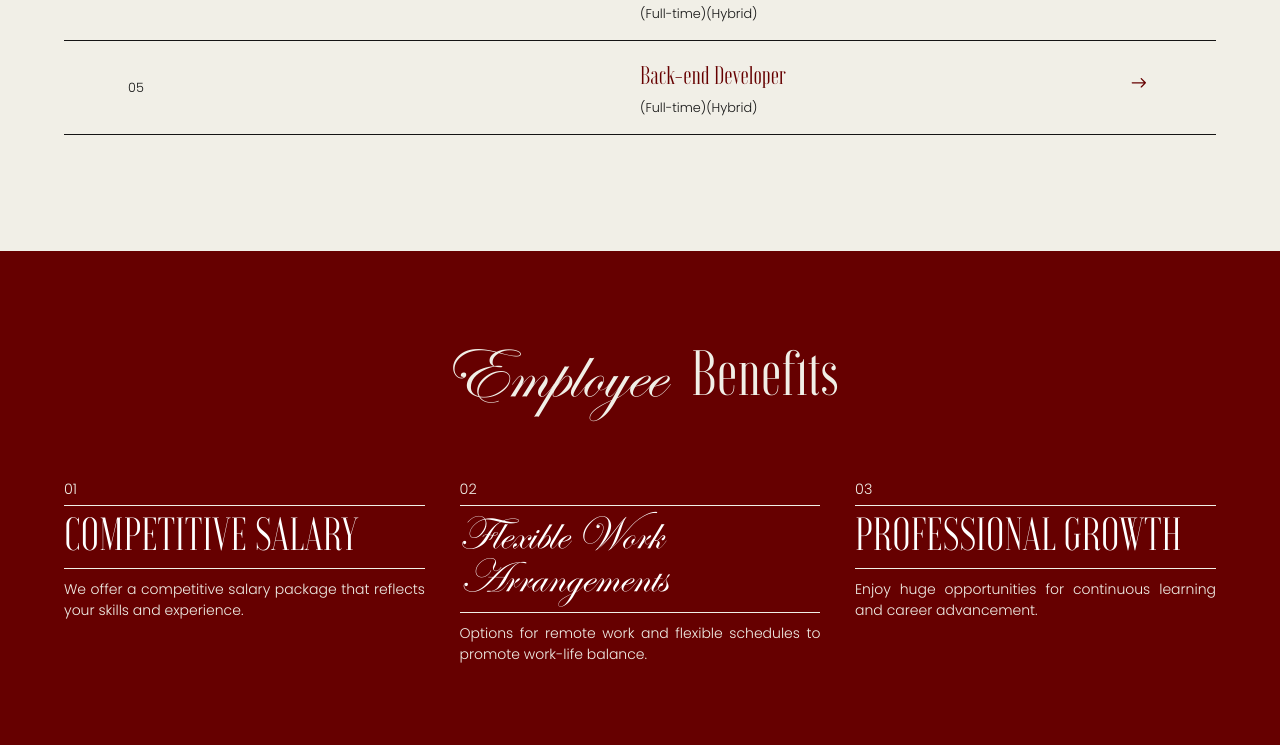
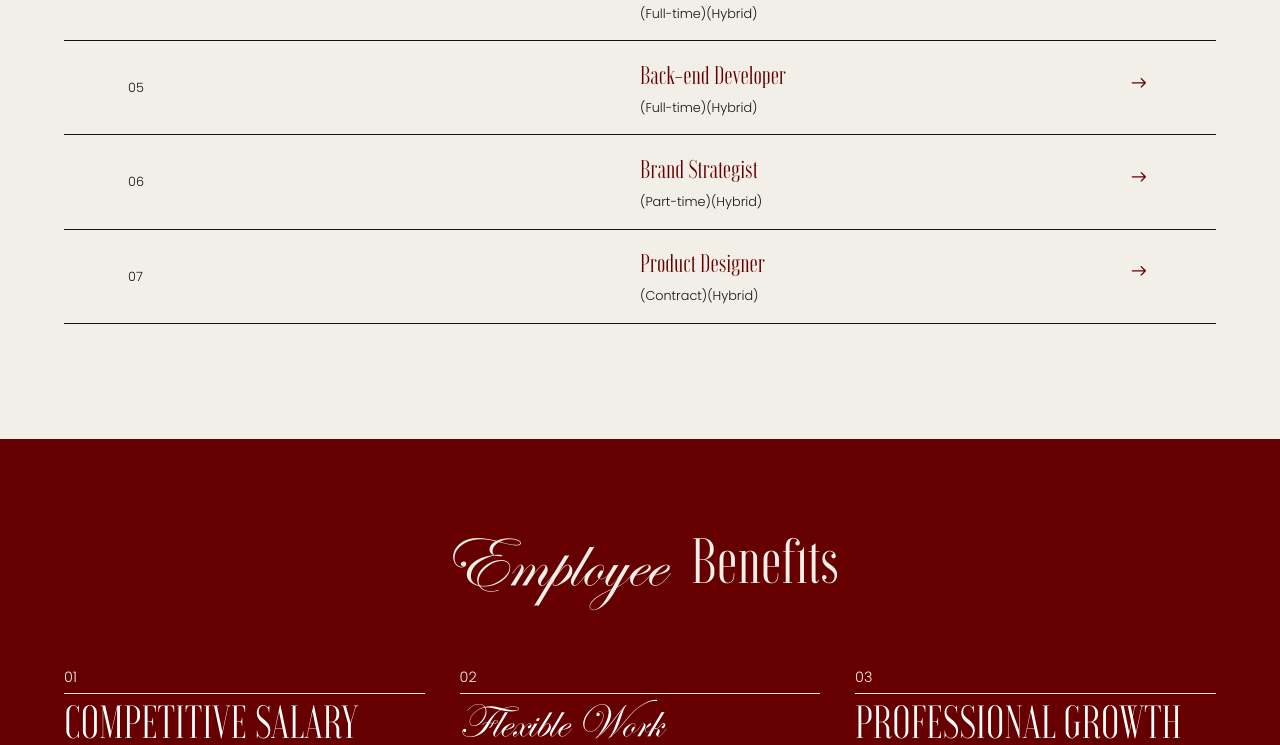
Before and after one commit to RoukayaZaki/Diva, a React (Vite) app: page /careers in a window 1280 px wide. Shown: the part 1193-1938 px from the top of the page. Built offline with nearby package versions, Linux system fonts and the light colour scheme.

Commit message:
fix: edits in homepage desktop view

```diff
--- a/src/assets/data/job_descriptions.json
+++ b/src/assets/data/job_descriptions.json
@@ -2,10 +2,8 @@
   {
     "title": "Brand Identity Designer",
     "company": "Diva Solutions",
-        "type": [
-            "Full-time",
-            "Hybrid"
-        ],
+    "type": ["Full-time", "Hybrid"],
+    "description": "Are you a creative thinker with a passion for crafting visually compelling brand identities? Join Diva Solutions as a Brand Identity Designer in a full-time hybrid position, allowing you to work remotely and from our Cairo office.",
     "location": "Cairo (Remote & Office)",
     "responsibilities": [
       "Develop and create innovative visual identities that align with clients' brand goals and values.",
@@ -40,10 +38,8 @@
   {
     "title": "Graphic Designer",
     "company": "Diva Solutions",
-        "type": [
-            "Full-time",
-            "Hybrid"
-        ],
+    "type": ["Full-time", "Hybrid"],
+    "description": "Are you a creative thinker with a passion for designing visually compelling graphics? Join Diva Solutions as a Graphic Designer in a full-time hybrid position, allowing you to work remotely and from our Cairo office.",
     "location": "Cairo (Remote & Office)",
     "responsibilities": [
       "Develop and create innovative graphic designs that align with clients' brand goals and values.",
@@ -79,10 +75,8 @@
   {
     "title": "UI/UX Designer",
     "company": "Diva Solutions",
-        "type": [
-            "Full-time",
-            "Hybrid"
-        ],
+    "type": ["Full-time", "Hybrid"],
+    "description": "Are you a creative thinker with a passion for crafting user-friendly and visually compelling digital experiences? Join Diva Solutions as a UI/UX Designer in a full-time hybrid position, allowing you to work remotely and from our Cairo office.",
     "location": "Cairo (Remote & Office)",
     "responsibilities": [
       "Develop and create innovative UI/UX designs that align with clients' brand goals and values.",
@@ -118,10 +112,8 @@
   {
     "title": "Front-end Developer",
     "company": "Diva Solutions",
-        "type": [
-            "Full-time",
-            "Hybrid"
-        ],
+    "type": ["Full-time", "Hybrid"],
+    "description": "Are you a creative thinker with a passion for developing visually compelling and user-friendly web applications? Join Diva Solutions as a Front-end Developer in a full-time hybrid position, allowing you to work remotely and from our Cairo office.",
     "location": "Cairo (Remote & Office)",
     "responsibilities": [
       "Develop and create innovative web applications that align with clients' brand goals and values.",
@@ -157,10 +149,8 @@
   {
     "title": "Back-end Developer",
     "company": "Diva Solutions",
-        "type": [
-            "Full-time",
-            "Hybrid"
-        ],
+    "type": ["Full-time", "Hybrid"],
+    "description": "Are you a creative thinker with a passion for building robust and scalable web applications? Join Diva Solutions as a Back-end Developer in a full-time hybrid position, allowing you to work remotely and from our Cairo office.",
     "location": "Cairo (Remote & Office)",
     "responsibilities": [
       "Develop and maintain server-side logic, ensuring high performance and responsiveness to requests from the front-end.",
@@ -194,5 +184,78 @@
     "application": [
       "To apply, send your resume, portfolio, and a cover letter to career@thedivasolutions.com with the subject line 'Application for Back-end Developer - [Your Full Name]'."
     ]
+  },
+
+  {
+    "title": "Brand Strategist",
+    "company": "Diva Solutions",
+    "type": ["Part-time", "Hybrid"],
+    "description": "Are you a strategic thinker with a passion for developing compelling brand strategies? Join Diva Solutions as a Brand Strategist in a part-time hybrid position, allowing you to work remotely and from our Cairo office.",
+    "location": "Cairo (Remote & Office)",
+    "responsibilities": [
+      "Develop and implement innovative brand strategies that align with clients' goals and values.",
+      "Conduct thorough market research and analysis to understand industry trends, competitor strategies, and target audiences.",
+      "Collaborate closely with the creative and marketing teams to ensure brand strategies are effectively executed across all platforms.",
+      "Create and maintain brand guidelines to ensure consistency in messaging and visual identity.",
+      "Present and communicate brand strategies and rationale to internal teams and clients.",
+      "Adapt strategies based on feedback and critique from team members and stakeholders.",
+      "Manage multiple projects simultaneously and prioritize tasks effectively to meet deadlines.",
+      "Stay updated on branding trends, tools, and technologies to continuously improve skills and approaches."
+    ],
+    "requirements": [
+      "Proven experience as a Brand Strategist or similar role, with a strong portfolio showcasing successful brand strategy projects.",
+      "Proficiency in market research tools and methodologies.",
+      "Solid understanding of branding principles, including brand positioning, messaging, and visual identity.",
+      "Excellent communication skills with the ability to present and articulate brand strategies effectively.",
+      "Ability to work with luxury approach designs, delivering high-end, sophisticated strategies.",
+      "Ability to work both independently and collaboratively in a hybrid work environment.",
+      "Attention to detail and a commitment to delivering high-quality work under tight deadlines.",
+      "Bachelor's degree in Marketing, Business, or a related field is preferred."
+    ],
+    "benefits": [
+      "Competitive salary commensurate with experience.",
+      "Hybrid work model allowing flexibility between remote work and office-based collaboration in Cairo.",
+      "Opportunities for professional growth and development through ongoing training and mentorship.",
+      "Join a dynamic and creative team that values innovation, creativity, and excellence."
+    ],
+    "application": [
+      "To apply or for more information, please contact us at career@thedivasolutions.com. Include your resume, portfolio, and a cover letter detailing your interest in the position and relevant experience. Please use the subject line 'Application for Brand Strategist - [Your Full Name]' in your email."
+    ]
+  },
+  {
+    "title": "Product Designer",
+    "company": "Diva Solutions",
+    "type": ["Contract", "Hybrid"],
+    "description": "Are you a creative thinker with a passion for designing innovative and visually compelling products? Join Diva Solutions as a Product Designer on a contract basis, allowing you to work remotely and from our Cairo office.",
+    "location": "Cairo (Remote & Office)",
+    "responsibilities": [
+      "Develop and create innovative product designs, including packaging and physical products such as perfume bottles, that align with clients' brand goals and values.",
+      "Conduct market research and competitor analysis to inform design decisions and ensure products stand out in the market.",
+      "Create detailed sketches, 3D models, and prototypes to communicate design concepts.",
+      "Collaborate closely with the manufacturing team to ensure designs are feasible and meet production requirements.",
+      "Present and communicate design concepts and rationale to internal teams and clients.",
+      "Adapt designs based on feedback and critique from team members and stakeholders.",
+      "Manage multiple projects simultaneously and prioritize tasks effectively to meet deadlines.",
+      "Stay updated on design trends, tools, and technologies to continuously improve skills and approaches."
+    ],
+    "requirements": [
+      "Proven experience as a Product Designer or similar role, with a strong portfolio showcasing successful product design projects.",
+      "Proficiency in design software such as Adobe Creative Suite, Rhino, SolidWorks, or similar tools.",
+      "Solid understanding of materials, manufacturing processes, and product development.",
+      "Ability to work with luxury approach designs, delivering high-end, sophisticated products.",
+      "Excellent communication skills with the ability to present and articulate design concepts effectively.",
+      "Ability to work both independently and collaboratively in a hybrid work environment.",
+      "Attention to detail and a commitment to delivering high-quality work under tight deadlines.",
+      "Bachelor's degree in Product Design, Industrial Design, or a related field is preferred."
+    ],
+    "benefits": [
+      "Competitive salary commensurate with experience.",
+      "Hybrid work model allowing flexibility between remote work and office-based collaboration in Cairo.",
+      "Opportunities for professional growth and development through ongoing training and mentorship.",
+      "Join a dynamic and creative team that values innovation, creativity, and excellence."
+    ],
+    "application": [
+      "To apply or for more information, please contact us at career@thedivasolutions.com. Include your resume, portfolio, and a cover letter detailing your interest in the position and relevant experience. Please use the subject line 'Application for Product Designer - [Your Full Name]' in your email."
+    ]
   }
 ]
--- a/src/assets/styles/button.css
+++ b/src/assets/styles/button.css
@@ -19,6 +19,10 @@
     transition: color 0.3s;
 }
 
-.cta-button a:hover {
-    color:  rgb(from var(--cream) r g b / 45%);/* Gold hover effect */
+.cta-button:hover a button {
+    color:  rgb(from var(--cream) r g b / 95%) !important;
 }
+
+.cta-button button:hover {
+    color:  rgb(from var(--cream) r g b / 95%) !important;
+}
--- a/src/assets/styles/header.css
+++ b/src/assets/styles/header.css
@@ -23,7 +23,7 @@
 
 .nav {
     /* margin-top: 10px; */
-    padding: 0 15%;
+    padding: 0 17%;
     /* max-width: 1000px; */
     height: 100%;
 
@@ -45,7 +45,7 @@
 .nav-item {
     /* margin: 0 15px; */
     font-family: "Poppins";
-    font-weight: 50;
+    font-weight: 100;
     /* text-decoration: none; */
     text-transform: uppercase;
     color: var(--black);
@@ -54,7 +54,7 @@
 .nav-item a {
     font-size: .7em;
 
-    font-weight: 500;
+    font-weight: 300;
     transition: color 0.3s; /* Smooth transition for hover */
 }
 
@@ -62,6 +62,7 @@
     color: var(--burgundy);
 }
 .title {
+    padding: 0% 1%;
     font-size: 2.5em !important;
     text-transform: uppercase;
 }
--- a/src/assets/styles/hero.css
+++ b/src/assets/styles/hero.css
@@ -286,11 +286,6 @@
 }
 
 
-/* Add this to your CSS file */
-.slider-container {
-  width: 80%;
-  margin: 0 auto;
-}
 
 
 @media (max-width: 1050px) {
--- a/src/assets/styles/projectcard.css
+++ b/src/assets/styles/projectcard.css
@@ -21,6 +21,9 @@
 /* Add this to your CSS file */
 .slider-container {
   width: 80%;
+  /* height: fit-content; */
+  overflow: visible !important;
+
   margin: 0 auto;
 }
 
@@ -30,16 +33,37 @@
 
 .slick-slide>div {
   margin: 0 10px;
-  /* Add gap between cards */
 }
 
-/* Style the active (center) card */
+.project-card {
+  text-align: center;
+  transition: transform 0.3s ease;
+  overflow: visible;
+}
+
+.project-card img {
+  transition: transform 0.3s ease;
+}
+
+.slick-slide-wrapper.active .project-card img {
+  transform: scale(1.2);
+  transform-origin: center;
+  padding-bottom: 14%;
+  z-index: 2;
+}
+
+
+/* .slick-slide-wrapper {
+  position: relative;
+  overflow: visible !important;
+  transition: transform 0.3s ease;
+}
+
 .slick-slide-wrapper.active {
   transform: scale(1.2);
-  /* Make the center card bigger */
+  transform-origin: center;
   z-index: 1;
-  /* Bring the center card to the front */
-}
+} */
 /* .slick-arrow.slick-next:hover,
 .slick-arrow.slick-prev:hover
 {
--- a/src/components/Button.tsx
+++ b/src/components/Button.tsx
@@ -4,11 +4,9 @@ import "../assets/styles/button.css";
 function Button() {
   return (
     <button className="cta-button">
-    <Link to="/contact">BOOK YOUR COMPLEMENTARY CONSULTATION</Link>
-  </button>
-
+      <Link to="/contact">BOOK YOUR COMPLEMENTARY CONSULTATION</Link>
+    </button>
   );
-
 }
 
 export default Button;
```
Also changed, not shown: src/components/Sliders/DesktopSlider.tsx (+31 -30 lines), src/pages/Careers/JobPage.tsx (+9 -12 lines). Lines whose indentation alone changed are shown as unchanged.
